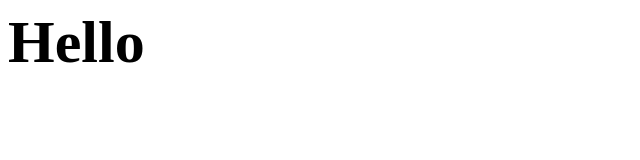
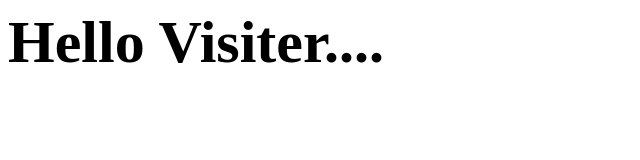
Before and after one commit to bhavesh-suthar01/bhavesh-suthar01.github.io, a plain HTML site: page index.html in a window 1280 px wide. Shown: the whole page, without its empty margins (0-640 px from the left). Drawn offline with Linux system fonts and the light colour scheme.

Commit message:
Update index.html

```diff
--- a/index.html
+++ b/index.html
@@ -3,6 +3,6 @@
   <link rel="stylesheet" href="style.css" >
 </head>
 <body>
-  <h1 class="hello" >Hello</h1>
+  <h1 class="hello" >Hello Visiter.... </h1>
 </body>
 </html>
```
